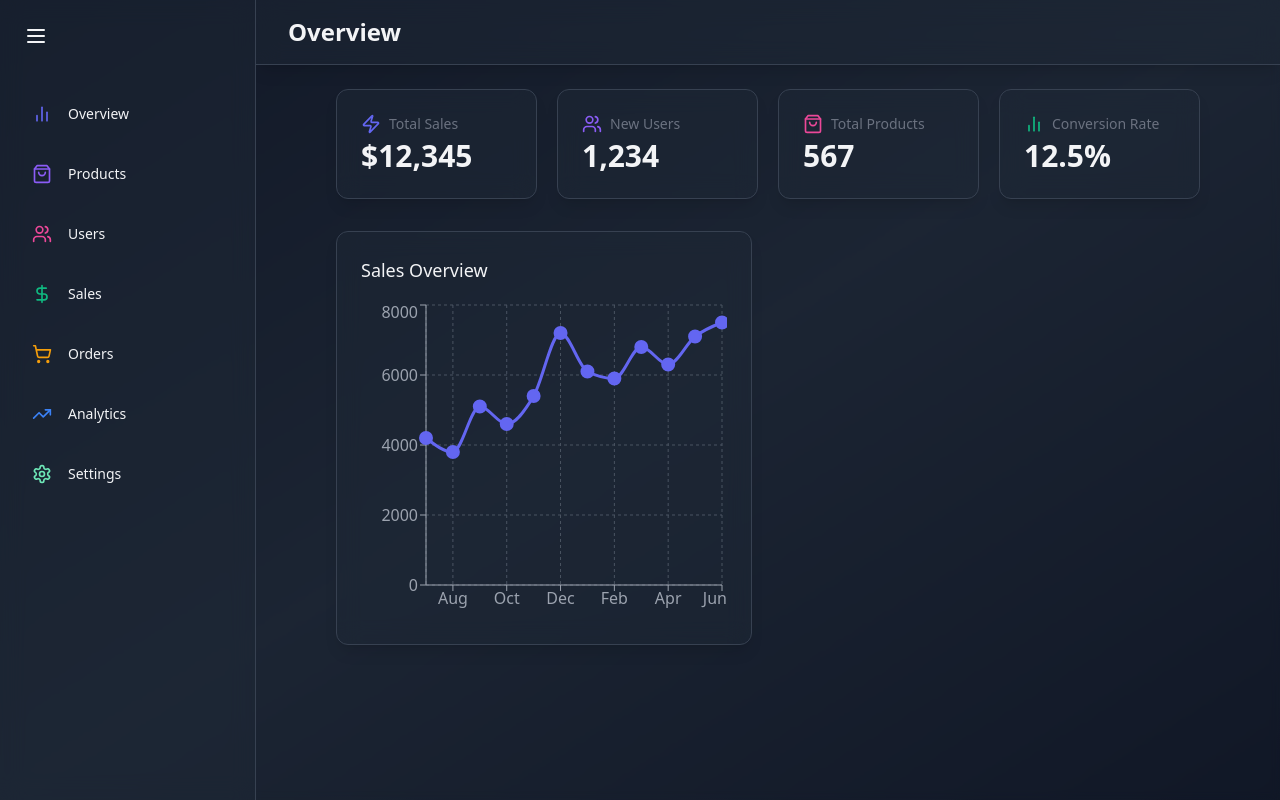
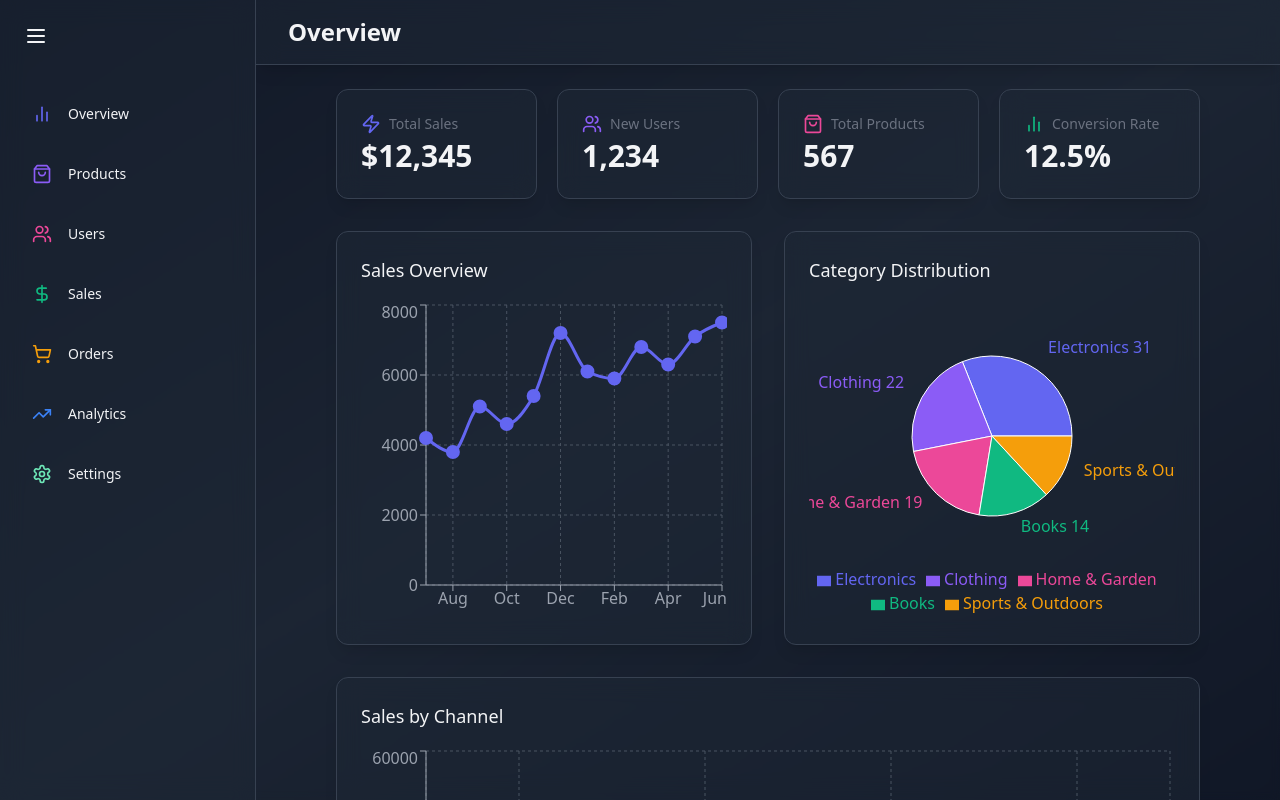
Before and after one commit to hishamrehab/Admin-dashboard, a React (Vite) app: page / in a window 1280 px wide. Built offline with nearby package versions, Linux system fonts and the light colour scheme.

Commit message:
Sales By Cahanned Component

```diff
--- /dev/null
+++ b/src/components/overview/CategoryDistributionChart.jsx
@@ -0,0 +1,43 @@
+import { motion } from 'framer-motion'
+import { PieChart, Pie, Cell, Tooltip, ResponsiveContainer, Legend } from "recharts";
+
+const categoryData = [
+    { name: "Electronics", value: 4500 },
+    { name: "Clothing", value: 3200 },
+    { name: "Home & Garden", value: 2800 },
+    { name: "Books", value: 2100 },
+    { name: "Sports & Outdoors", value: 1900 },
+];
+const COLORS = ["#6366F1", "#8B5CF6", "#EC4899", "#10B981", "#F59E0B"];
+const CategoryDistributionChart = () => {
+    return (
+        <motion.div className='bg-gray-800 bg-opacity-50 backdrop-blur-md shadow-lg rounded-xl p-6 border border-gray-700'
+            initial={{ opacity: 0, y: 20 }}
+            animate={{ opacity: 1, y: 0 }}
+            transition={{ delay: 0.3 }}><h2 className='text-lg font-medium mb-4 text-gray-100'>Category Distribution </h2>
+            <div className='h-80'>
+                <ResponsiveContainer width={"100%"} height={"100%"}>
+                    <PieChart>
+                        <Pie data={categoryData} cx={"50%"} cy={"50%"} labelLine={false} outerRadius={80} fill='#8884d8' dataKey="value"
+                            label={({ name, percent }) => `${name} ${(percent * 100).toFixed(0)}`} >
+                            {categoryData.map((entry, index) => (
+                                <Cell key={`cell-${index}`} fill={COLORS[index % COLORS.length]} />
+                            ))}
+
+                        </Pie>
+                        <Tooltip contentStyle={{
+                            backgroundColor: "rgba(31 , 41 , 55 , 0.8)",
+                            borderColor: "#4B5563"
+                        }}
+                            itemStyle={{ color: "#E5E7EB" }}
+                        />
+                        <Legend />
+                    </PieChart>
+
+                </ResponsiveContainer>
+            </div>
+        </motion.div>
+    )
+}
+
+export default CategoryDistributionChart
--- /dev/null
+++ b/src/components/overview/SalesChannelChart.jsx
@@ -0,0 +1,54 @@
+import { motion } from "framer-motion";
+
+import { Bar, CartesianGrid, Cell, Legend, ResponsiveContainer, Tooltip, XAxis, YAxis, BarChart } from "recharts";
+
+
+
+
+const COLORS = ["#6366F1", "#8B5CF6", "#EC4899", "#10B981", "#F59E0B"];
+
+const SALES_CHANNEL_DATA = [
+    { name: "Website", value: 45600 },
+    { name: "Mobile App", value: 38200 },
+    { name: "Marketplace", value: 29800 },
+    { name: "Social Media", value: 18700 },
+];
+
+
+const SalesChannelChart = () => {
+    return (
+        <motion.div
+            className='bg-gray-800 bg-opacity-50 backdrop-blur-md shadow-lg rounded-xl p-6 lg:col-span-2 border border-gray-700'
+            initial={{ opacity: 0, y: 20 }}
+            animate={{ opacity: 1, y: 0 }}
+            transition={{ delay: 0.4 }}
+        >
+            <h2 className='text-lg font-medium mb-4 text-gray-100'>Sales by Channel</h2>
+
+            <div className='h-80'>
+                <ResponsiveContainer>
+                    <BarChart data={SALES_CHANNEL_DATA}>
+                        <CartesianGrid strokeDasharray='3 3' stroke='#4B5563' />
+                        <XAxis dataKey='name' stroke='#9CA3AF' />
+                        <YAxis stroke='#9CA3AF' />
+                        <Tooltip
+                            contentStyle={{
+                                backgroundColor: "rgba(31, 41, 55, 0.8)",
+                                borderColor: "#4B5563",
+                            }}
+                            itemStyle={{ color: "#E5E7EB" }}
+                        />
+                        <Legend />
+                        <Bar dataKey={"value"} fill='#8884d8'>
+                            {SALES_CHANNEL_DATA.map((entry, index) => (
+                                <Cell key={`cell-${index}`} fill={COLORS[index % COLORS.length]} />
+                            ))}
+                        </Bar>
+                    </BarChart>
+                </ResponsiveContainer>
+            </div>
+        </motion.div>
+    )
+}
+
+export default SalesChannelChart
--- a/src/components/overview/SalesOverviewChart.jsx
+++ b/src/components/overview/SalesOverviewChart.jsx
@@ -39,8 +39,6 @@ const SalesOverviewChart = () => {
                         />
                         <Line type="monotone" dataKey="sales" stroke="#6366F1" strokeWidth={3} dot={{ fill: "#6366F1", strokeWidth: 2, r: 6 }} activeDot={{ r: 8, strokeWidth: 2 }} />
 
-
-
                     </LineChart>
                 </ResponsiveContainer>
             </div>
--- a/src/pages/OverviewPage.jsx
+++ b/src/pages/OverviewPage.jsx
@@ -4,6 +4,8 @@ import { motion } from 'framer-motion'
 import StatCard from '../components/StatCard'
 import { BarChart2, ShoppingBag, Users, Zap } from 'lucide-react'
 import SalesOverviewChart from '../components/overview/SalesOverviewChart'
+import CategoryDistributionChart from '../components/overview/CategoryDistributionChart'
+import SalesChannelChart from '../components/overview/SalesChannelChart'
 const OverviewPage = () => {
     return (
         <div className='flex-1 overflow-auto relative z-10'>
@@ -25,6 +27,8 @@ const OverviewPage = () => {
                 {/* CHARTS */}
                 <div className='grid grid-cols-1 lg:grid-cols-2 gap-8'>
                     <SalesOverviewChart />
+                    <CategoryDistributionChart />
+                    <SalesChannelChart />
                 </div>
 
             </main>
```
